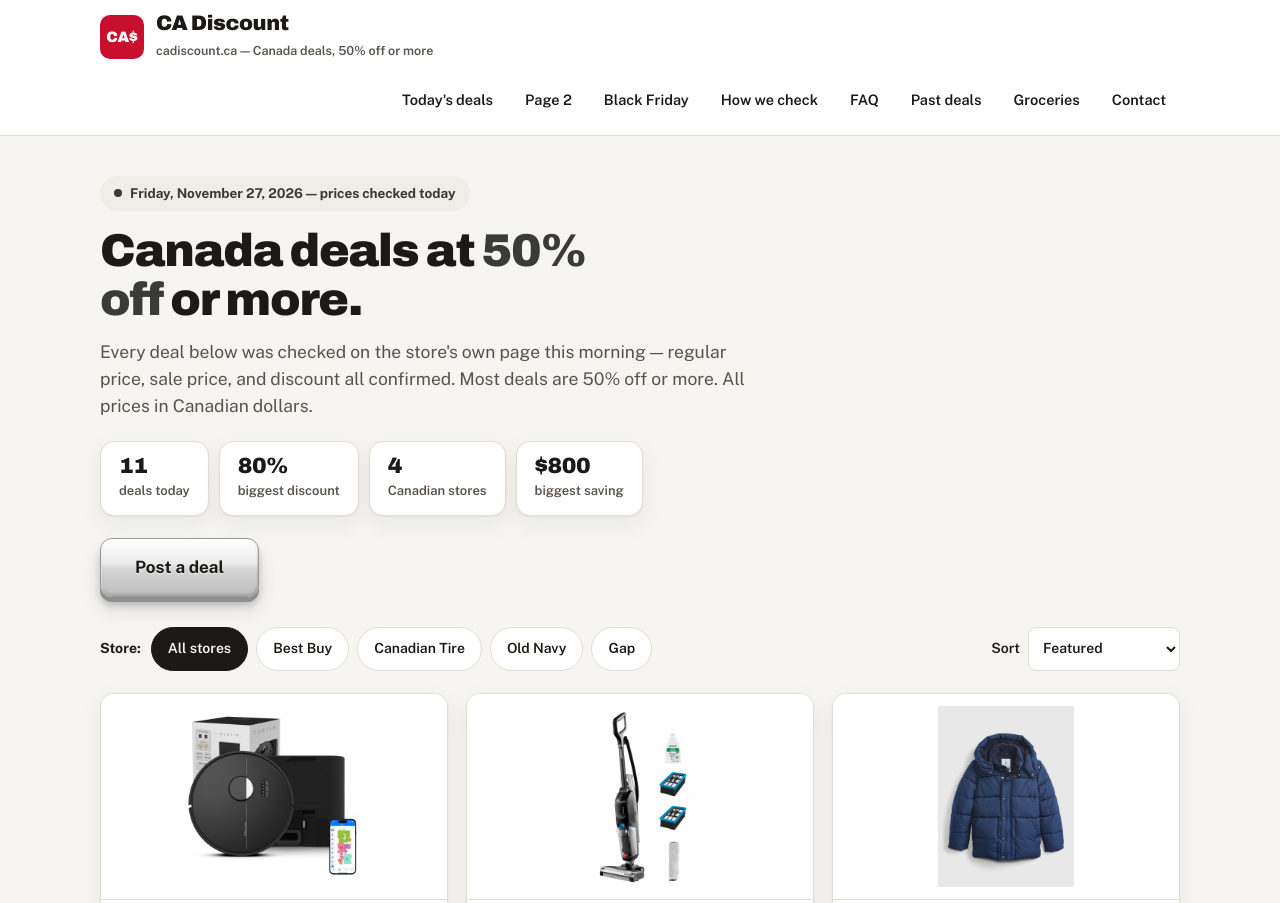
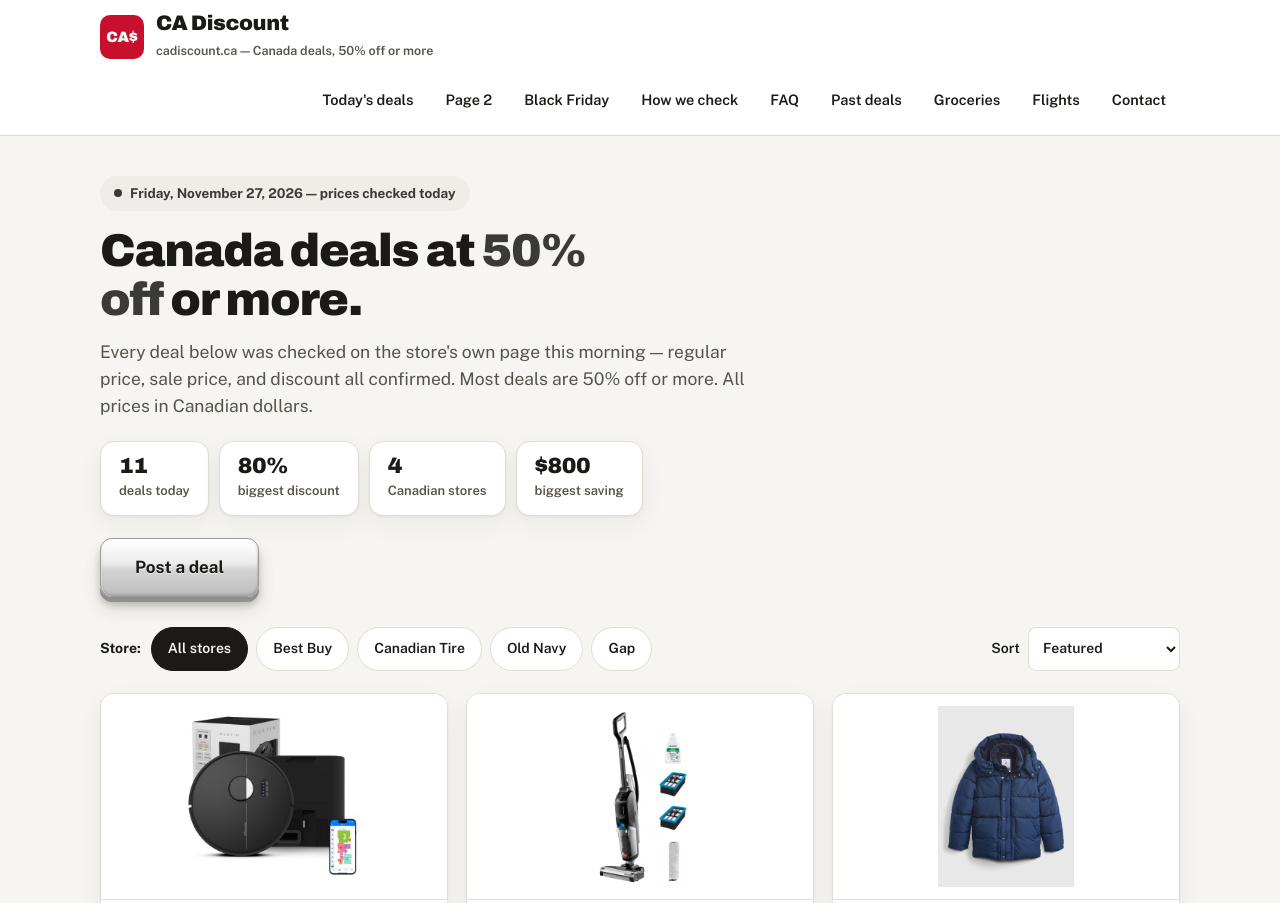
Before and after one commit to learningk12-cpu/ca-discount, a plain HTML site: page index.html in a window 1280 px wide. Shown: the top 903 px of the page. Drawn offline with nearby package versions, Linux system fonts and the light colour scheme.

Commit message:
Add Flights links to homepage nav + footer

```diff
--- a/index.html
+++ b/index.html
@@ -401,6 +401,7 @@
           <a href="#faq">FAQ</a>
           <a href="/archive">Past deals</a>
           <a href="/groceries">Groceries</a>
+          <a href="/flights">Flights</a>
           <a href="/contact">Contact</a>
         </nav>
       </div>
@@ -783,6 +784,7 @@
           <a href="#faq">FAQ</a>
           <a href="/archive">Past deals</a>
           <a href="/groceries">Groceries</a>
+          <a href="/flights">Flights</a>
           <a href="/contact">Contact</a>
           <a href="/about">About</a>
           <a href="/privacy">Privacy</a>
```
